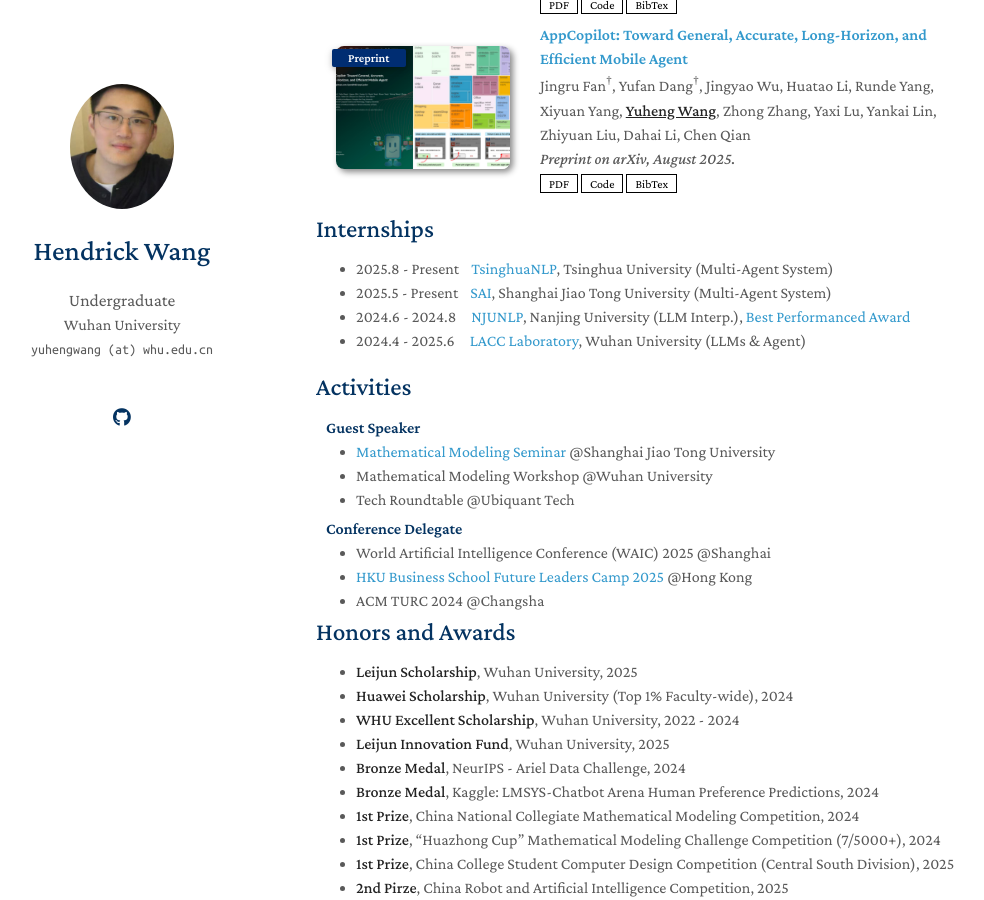
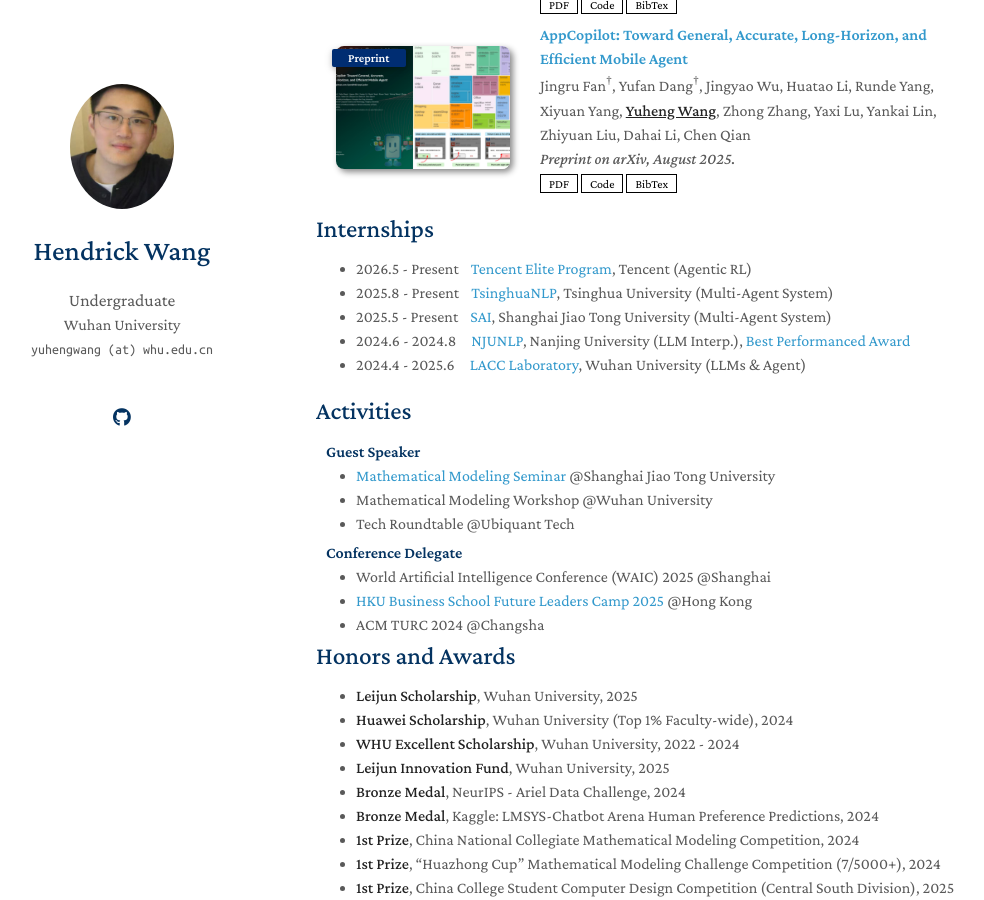
Before and after one commit to hendrick-wang/hendrick-wang.github.io, a Jekyll site: the page built from index.md, in a window 1280 px wide and 900 px high, scrolled down 1285 px. Shown: the whole window, without its empty margins (154-1138 px from the left). Built offline with Jekyll 4.4.1, drawn with Linux system fonts in a browser that asks for light colours; a style sheet for code colours, icons or effects is not loaded.

Commit message:
add tencent

```diff
--- a/index.md
+++ b/index.md
@@ -12,6 +12,7 @@
 {% include_relative _includes/publications.md %}
 
 ## Internships
+- 2026.5 - Present&nbsp;&nbsp;&nbsp;&nbsp;[Tencent Elite Program](https://join.qq.com/login.html?state=https%3A%2F%2Fjoin.qq.com%2Fprogress.html), Tencent (Agentic RL)
 - 2025.8 - Present&nbsp;&nbsp;&nbsp;&nbsp;[TsinghuaNLP](https://nlp.csai.tsinghua.edu.cn/), Tsinghua University (Multi-Agent System)
 - 2025.5 - Present&nbsp;&nbsp;&nbsp;&nbsp;[SAI](https://sai.sjtu.edu.cn/), Shanghai Jiao Tong University (Multi-Agent System)
 - 2024.6 - 2024.8&nbsp;&nbsp;&nbsp;&nbsp;&nbsp;[NJUNLP](http://nlp.nju.edu.cn/homepage/), Nanjing University (LLM Interp.), [Best Performanced Award](document/Best_per.pdf)
```
